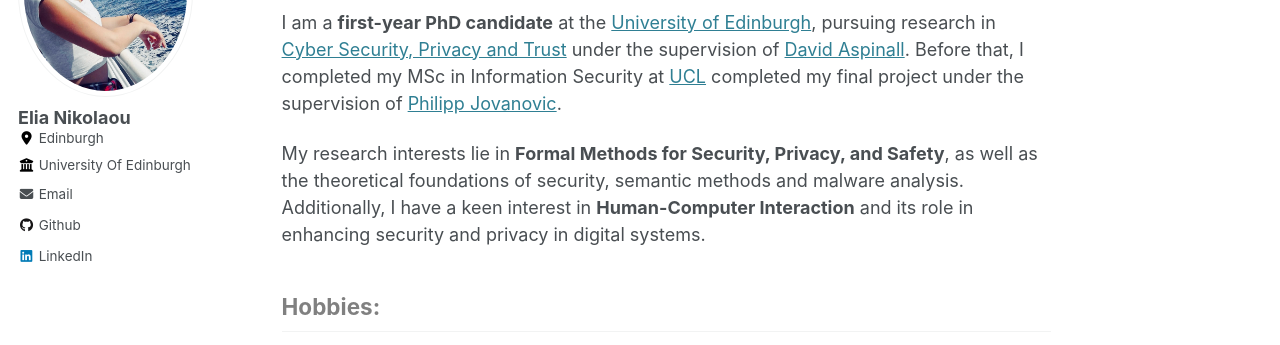
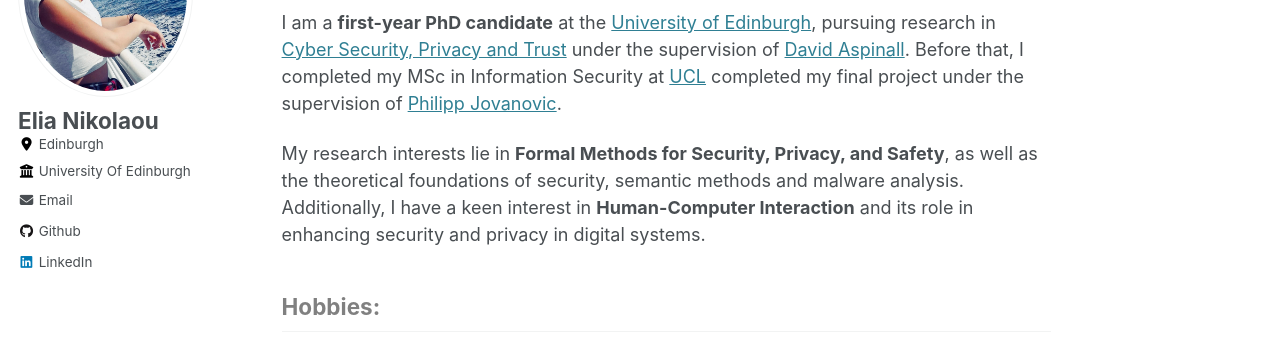
Before and after one commit to Elia-Nikolaou/Elia-Nikolaou.github.io, a Jekyll site: the page built from _pages/about.md, in a window 1280 px wide. Shown: the part 217-562 px from the top of the page. Built offline with Jekyll 4.4.1, drawn with Linux system fonts in a browser that asks for light colours.

Commit message:
Update _sidebar.scss

```diff
--- a/_sass/layout/_sidebar.scss
+++ b/_sass/layout/_sidebar.scss
@@ -81,7 +81,7 @@
   vertical-align: top;
   width: 36px;
   // set width only, for non-square avatars
-  // height: 36px;
+  height: 36px;
 
   @include breakpoint($large) {
     display: block;
@@ -125,7 +125,7 @@
 }
 .sidebar .author__name {
   font-family: $sans-serif;
-  font-size: $type-size-5;
+  font-size: $type-size-4;
 }
 
 .sidebar .author__desktop {
```
